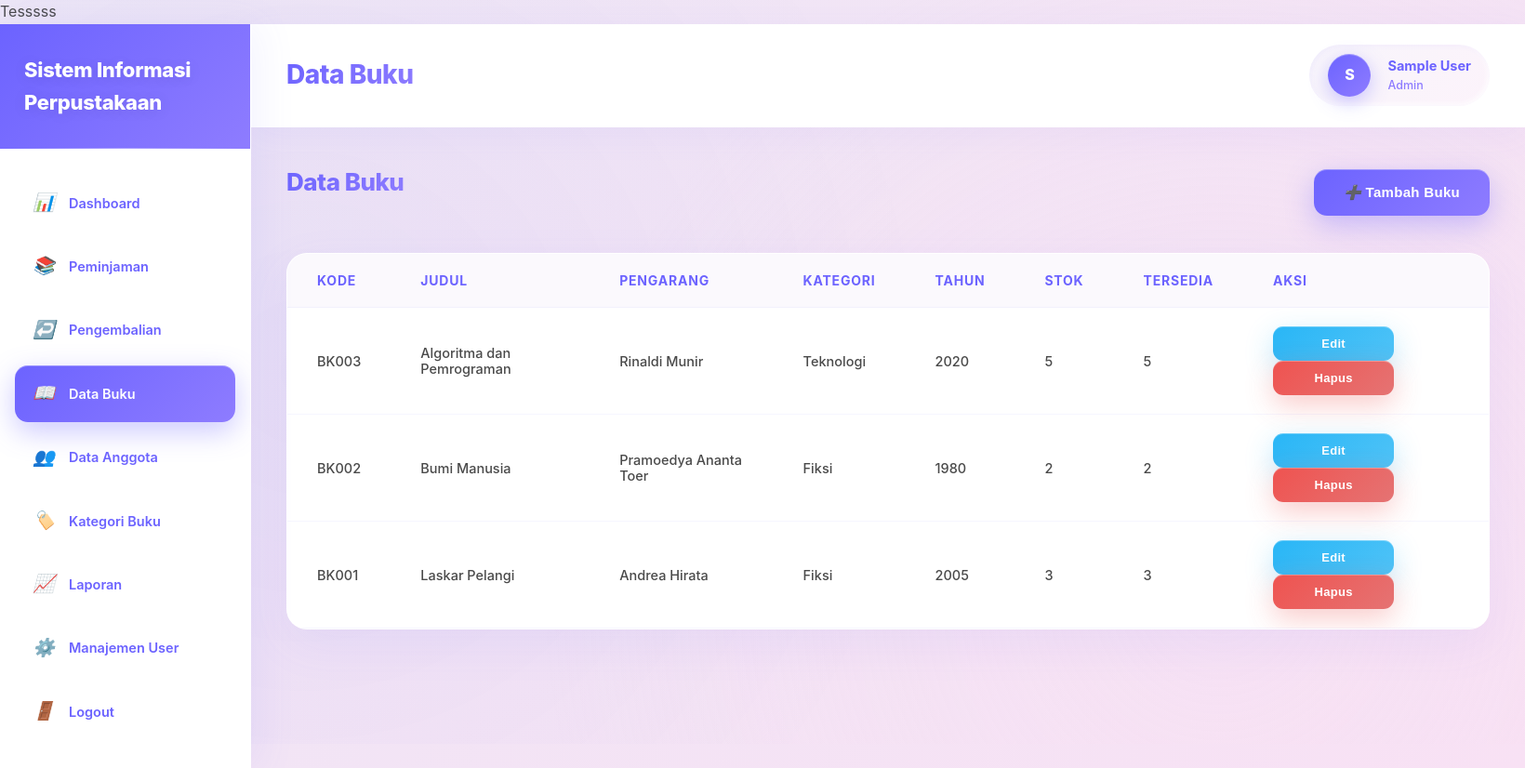
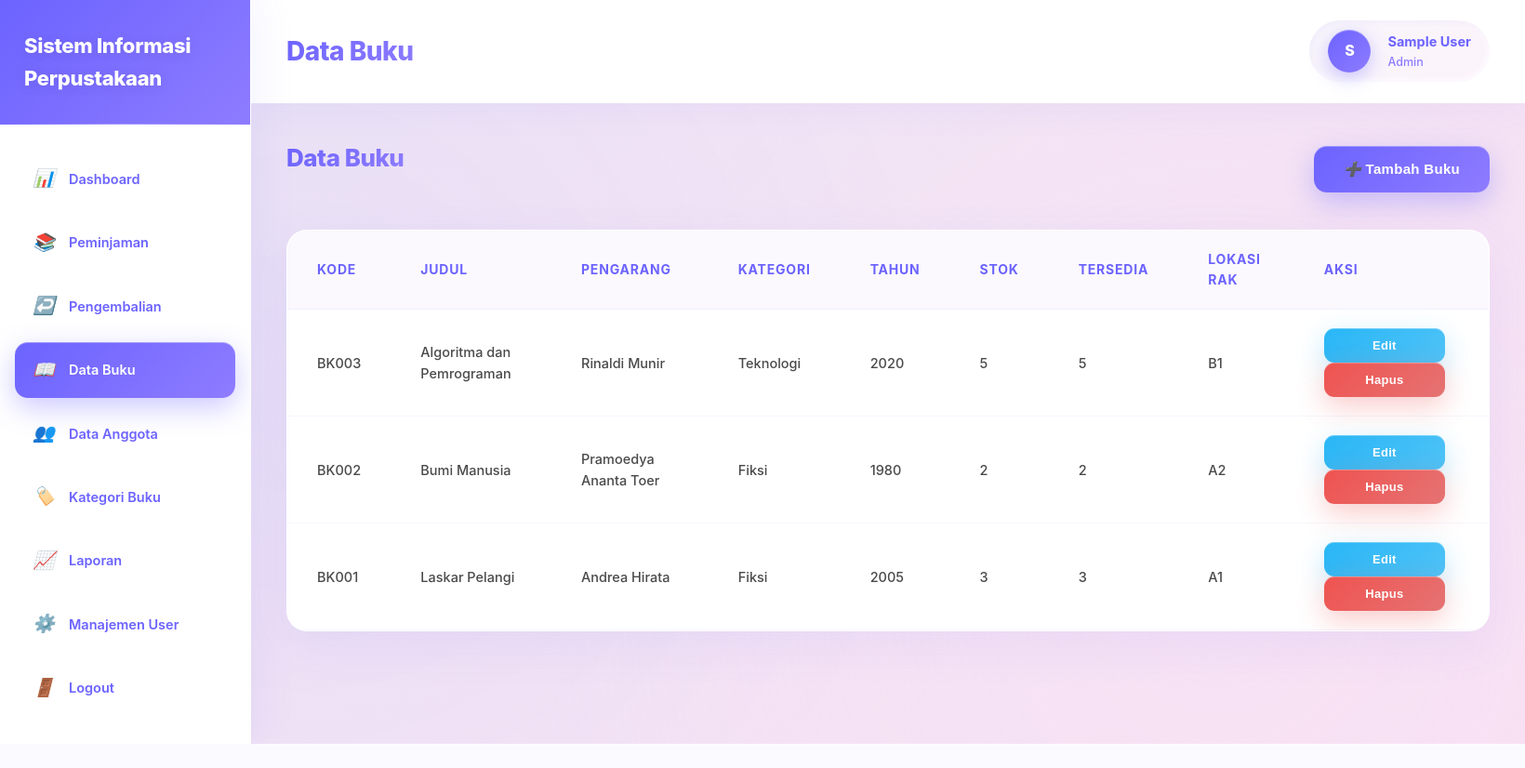
Before and after one commit to muhamadanwarfict-stack/SmartLib_system, a PHP site: page /perpustakaan/buku.php in a window 1640 px wide. Shown: the whole page at 93% size. After the commit the page ends 800 px from the top, so only its background shows below. Run offline with PHP 8.4, Linux system fonts and the light colour scheme; the visitor is signed in with stand-in values (Sample User, id 1); data comes from the database, SQL or seed files in the repository.

Commit message:
test update

```diff
--- a/buku.php
+++ b/buku.php
@@ -1,4 +1,3 @@
-Tesssss
 <?php
 require_once 'config/config.php';
 requireRole(['admin', 'petugas']);
@@ -249,6 +248,7 @@ $kategori_list = $stmt_kategori->fetchAll(PDO::FETCH_ASSOC);
                                 <th>Tahun</th>
                                 <th>Stok</th>
                                 <th>Tersedia</th>
+                                <th>Lokasi Rak</th>
                                 <th>Aksi</th>
                             </tr>
                         </thead>
@@ -262,6 +262,7 @@ $kategori_list = $stmt_kategori->fetchAll(PDO::FETCH_ASSOC);
                                 <td><?php echo $row['tahun_terbit']; ?></td>
                                 <td><?php echo $row['jumlah_total']; ?></td>
                                 <td><?php echo $row['jumlah_tersedia']; ?></td>
+                                <td><?php echo $row['lokasi_rak'] ?? '-'; ?></td>
                                 <td>
                                     <button class="btn btn-sm btn-info" onclick='editBuku(<?php echo json_encode($row); ?>)'>Edit</button>
                                     <button class="btn btn-sm btn-danger" onclick="deleteBuku(<?php echo $row['id']; ?>)">Hapus</button>
```
